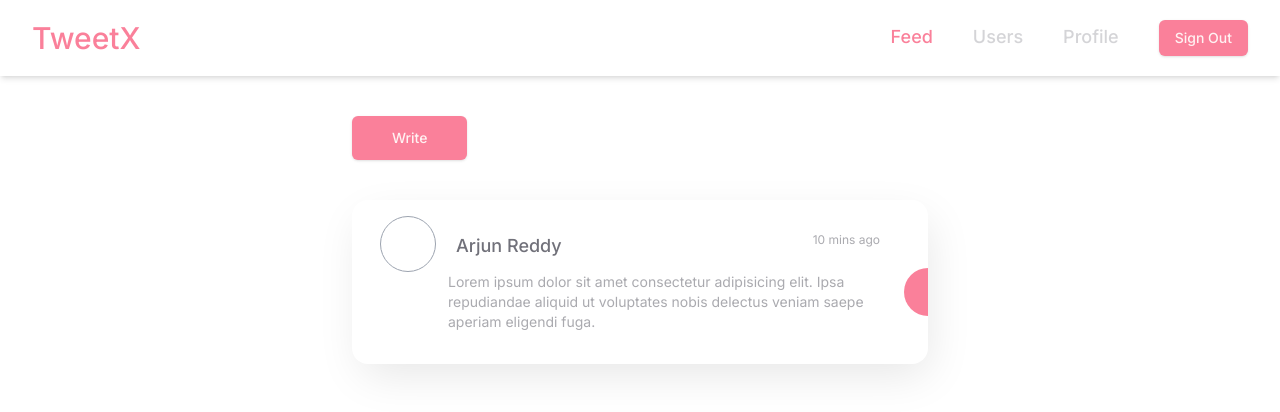
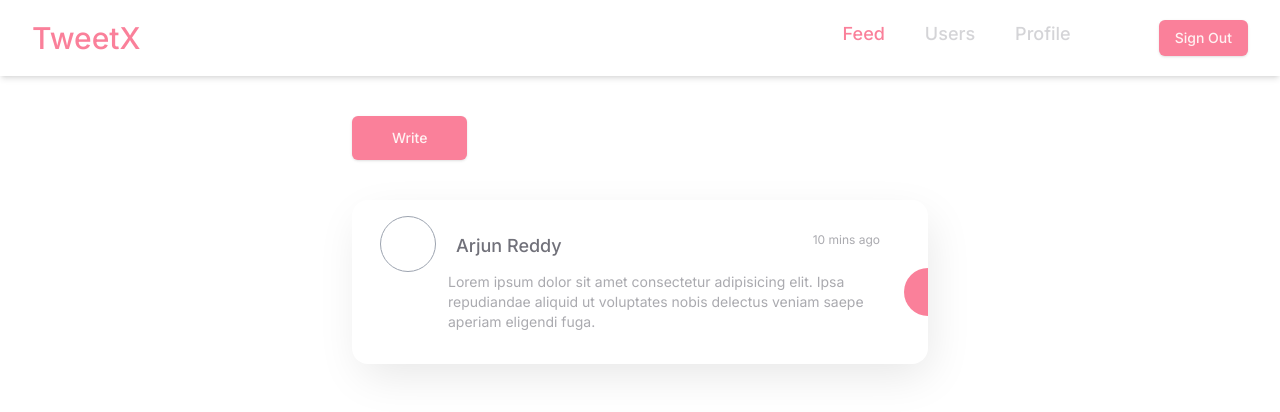
Before and after one commit to Saga-sanga/tweetx, a Next.js app: page / in a window 1280 px wide. Shown: the top 412 px of the page. Built offline with nearby package versions, Linux system fonts and the light colour scheme.

Commit message:
feat: add navigation state for profile and main nav bar

```diff
--- a/src/components/nav-bar.tsx
+++ b/src/components/nav-bar.tsx
@@ -14,11 +14,13 @@ function NavLink({
   path: string;
 }) {
   const pathname = usePathname();
+  const isActive = pathname.split("/")[1] === path.slice(1);
+
   return (
     <Link
       className={cn(
         "font-medium text-lg text-muted-foreground/30",
-        pathname === path && "text-primary"
+        isActive && "text-primary"
       )}
       href={path}
     >
@@ -32,11 +34,15 @@ export function NavBar() {
     <div className="shadow-md w-full">
       <nav className="py-5 container flex justify-between items-center">
         <p className="text-primary font-medium text-3xl">TweetX</p>
-        <div className="space-x-10">
+        <div className="space-x-10 flex">
           <NavLink path="/">Feed</NavLink>
           <NavLink path="/users">Users</NavLink>
           <NavLink path="/profile">Profile</NavLink>
-          <Button onClick={() => signOut()}>Sign Out</Button>
+          <div>
+            <Button className="ml-12" onClick={() => signOut()}>
+              Sign Out
+            </Button>
+          </div>
         </div>
       </nav>
     </div>
--- /dev/null
+++ b/src/components/profile-link.tsx
@@ -0,0 +1,36 @@
+"use client";
+
+import { cn } from "@/lib/utils";
+import Link from "next/link";
+import { usePathname } from "next/navigation";
+
+export function ProfileLink({
+  children,
+  path,
+}: {
+  children: React.ReactNode;
+  path: string;
+}) {
+  const pathname = usePathname();
+  const isActive = pathname === path;
+
+  return (
+    <div>
+      <hr
+        className={cn(
+          isActive ? "bg-muted-foreground " : "bg-transparent",
+          "rounded-full h-[3px] border-none"
+        )}
+      />
+      <Link
+        className={cn(
+          isActive && "text-muted-foreground",
+          "flex items-center px-5 py-4"
+        )}
+        href={path}
+      >
+        {children}
+      </Link>
+    </div>
+  );
+}
--- /dev/null
+++ b/src/components/profile-nav.tsx
@@ -0,0 +1,21 @@
+import { IdCardIcon, PersonIcon } from "@radix-ui/react-icons";
+import { ProfileLink } from "./profile-link";
+
+export function ProfileNav() {
+  return (
+    <section className="relative">
+      <hr className="absolute w-full z-10 top-[1px]"/>
+      <div className="flex relative z-20 items-center justify-center space-x-8 text-muted-foreground/60">
+        <ProfileLink path="/profile">
+          <IdCardIcon className="h-6 w-6 mr-2" /> Posts
+        </ProfileLink>
+        <ProfileLink path="/profile/followers">
+          <PersonIcon className="h-5 w-5 mr-2" /> Followers
+        </ProfileLink>
+        <ProfileLink path="/profile/following">
+          <PersonIcon className="h-5 w-5 mr-2" /> Following
+        </ProfileLink>
+      </div>
+    </section>
+  );
+}
```
